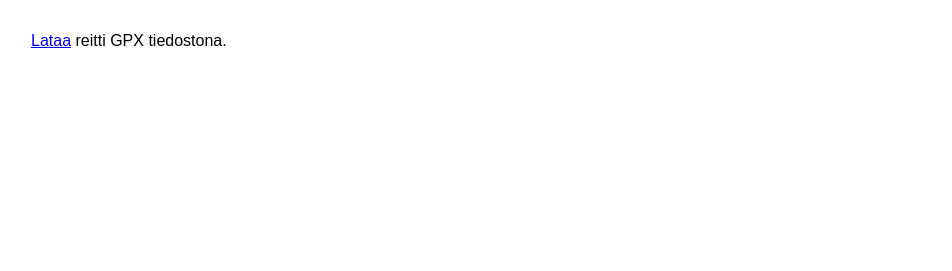
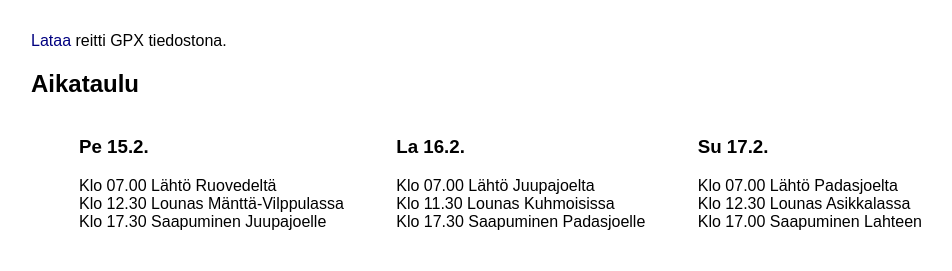
Before and after one commit to jleh/KarttalehtinenTracker, a PHP site: page / in a window 1280 px wide. Shown: the part 680-951 px from the top of the page, without its empty margins (9-961 px from the left). Before the commit the page ends 728 px from the top, so only its background shows below. Run offline with PHP 8.4, Linux system fonts and the light colour scheme; data that the repository does not hold is empty; some libraries are stand-ins or nearby versions.

Commit message:
UI improvments

```diff
--- a/css/trackerOL.css
+++ b/css/trackerOL.css
@@ -14,9 +14,16 @@ body {
   font-family: Arial;
 }
 
+a {
+  color: navy;
+  text-decoration: none;
+}
+
 #map {
+  position: relative;
   height: 600px;
-  width: 1000px;
+  width: 96%;
+  left: 2%;
 }
 
 .olControlAttribution {
@@ -28,3 +35,8 @@ body {
   position: relative;
   padding: 2em;
 }
+
+#schedule .day {
+  display: inline-block;
+  margin-left: 3em;
+}
--- a/index.html
+++ b/index.html
@@ -17,6 +17,30 @@
 
     <section class="linksArea">
       <a href="service/gpx.php">Lataa</a> reitti GPX tiedostona.
+
+      <div id="schedule">
+        <h2>Aikataulu</h2>
+        <div class="day">
+          <h3>Pe 15.2.</h3>
+          Klo 07.00 Lähtö Ruovedeltä<br>
+          Klo 12.30 Lounas Mänttä-Vilppulassa<br>
+          Klo 17.30 Saapuminen Juupajoelle
+        </div>
+
+        <div class="day">
+          <h3>La 16.2.</h3>
+          Klo 07.00 Lähtö Juupajoelta<br>
+          Klo 11.30 Lounas Kuhmoisissa<br>
+          Klo 17.30 Saapuminen Padasjoelle
+        </div>
+
+        <div class="day">
+          <h3>Su 17.2.</h3>
+          Klo 07.00 Lähtö Padasjoelta<br>
+          Klo 12.30 Lounas Asikkalassa<br>
+          Klo 17.00 Saapuminen Lahteen
+        </div>
+      </div>
     </section>
   </body>
 </html>
--- a/js/trackerOL.js
+++ b/js/trackerOL.js
@@ -115,6 +115,11 @@ var tracker = function(){
   // Get new track points after alredy loaded
   function getNewRoute(){
     $.getJSON("service/geoJSON.php?featureType=routeAfterTime&timestamp=" + lastPoint.time, function(data){
+      if(data.features[0].geometry.coordinates.length < 3){
+        console.log("No new track points");
+        return;
+      }
+
       var geometry = format.parseGeometry(data.features[0].geometry);
 
       geometry.transform(projection, map.getProjectionObject());
@@ -139,7 +144,7 @@ var tracker = function(){
   }
 
   function centerToCurrentLocation(){
-
+    map.panTo(lastPoint.marker.latlon);
   }
 
   return {
```
